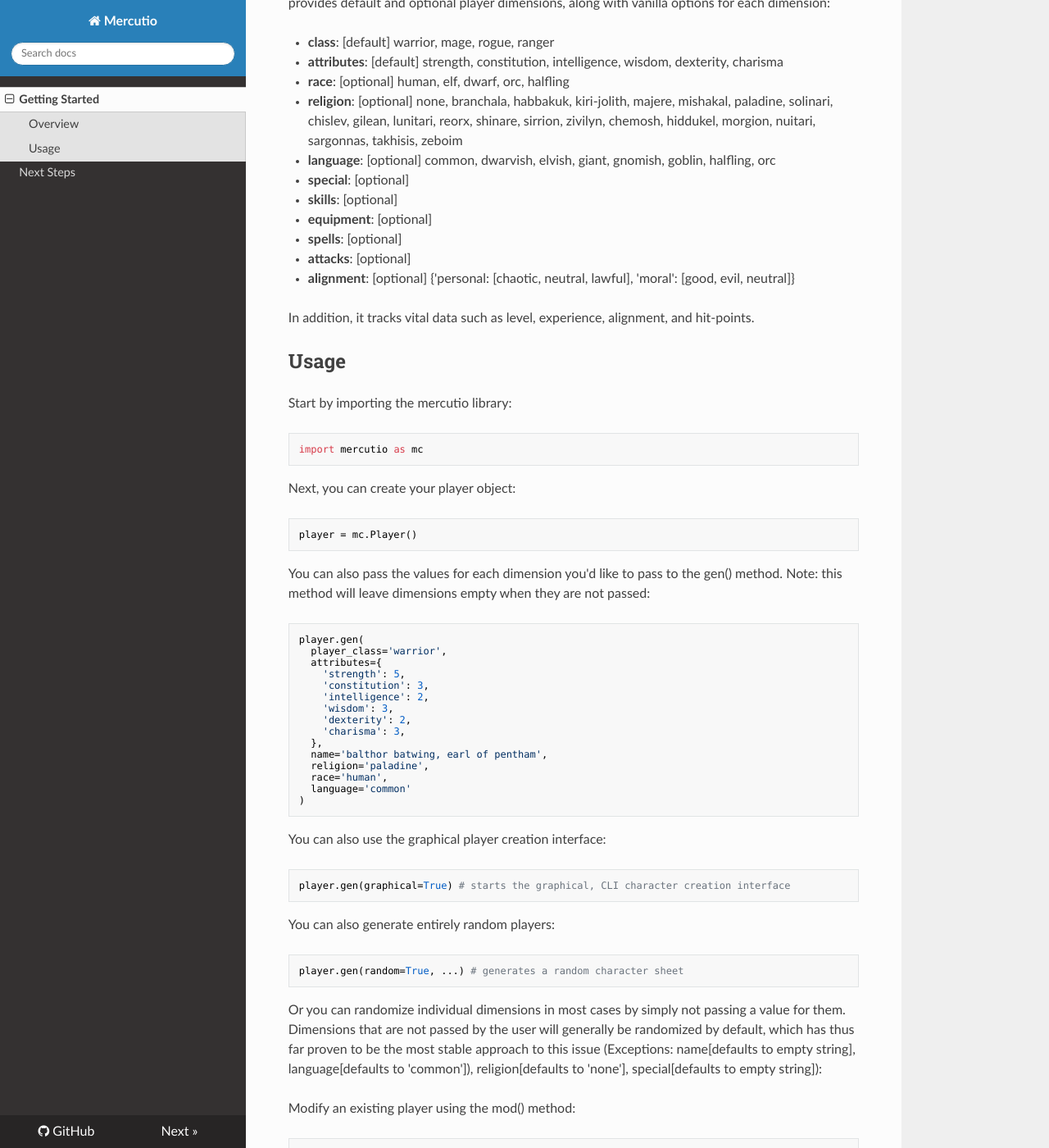
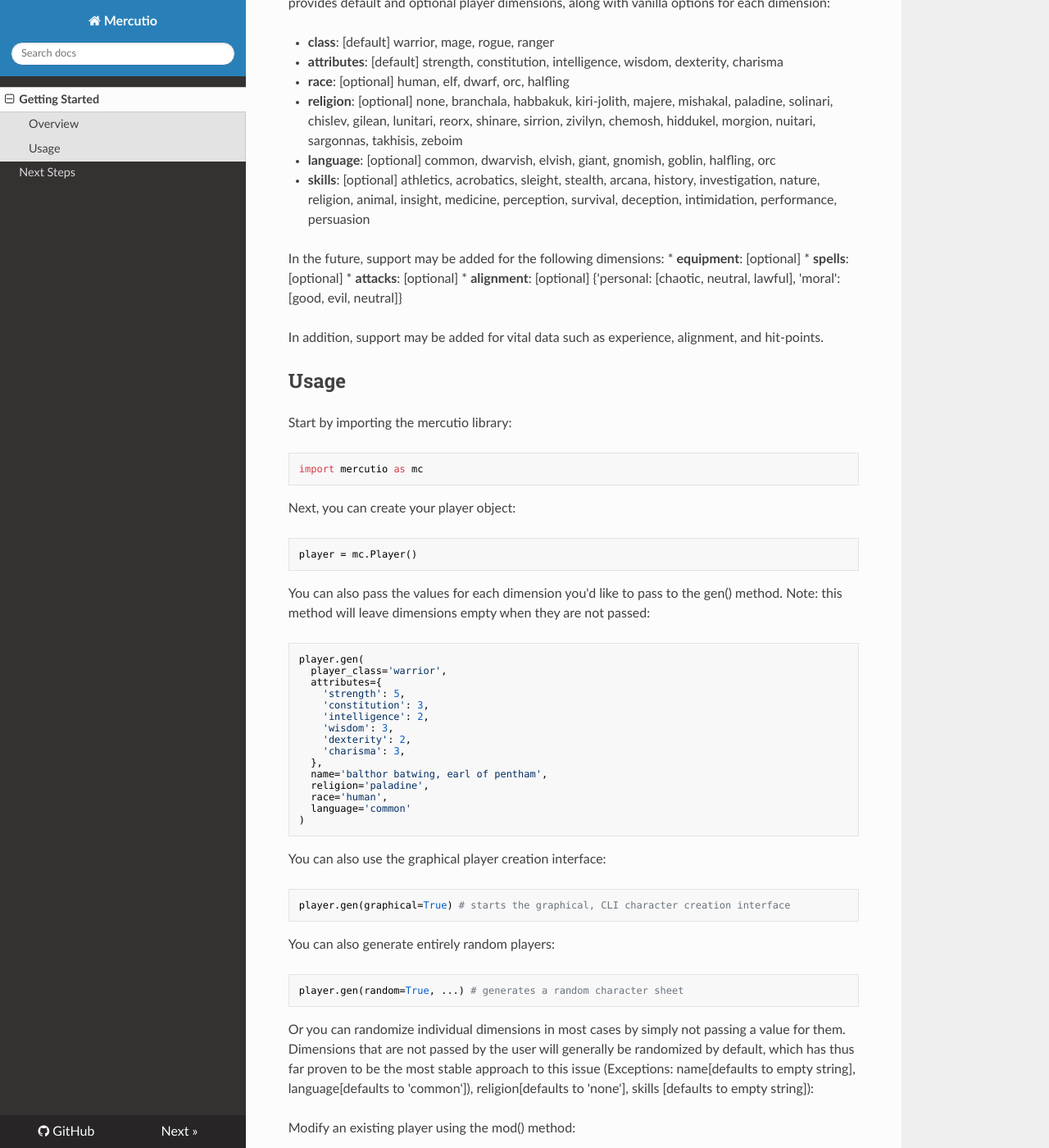
Before and after one commit to signebedi/mercutio, an MkDocs documentation site: the page built from docs/index.md, in a window 1280 px wide and 1400 px high, scrolled down 590 px. Shown: the whole window at 82% size. Built offline with MkDocs 1.6.1, drawn with Linux system fonts in a browser that asks for light colours; nearby versions of some CDN libraries.

Commit message:
updated docs

````diff
--- a/docs/index.md
+++ b/docs/index.md
@@ -16,14 +16,15 @@ Mercutio provides a straightforward, stable, and highly-customizable API for cha
 * **race**: [optional] human, elf, dwarf, orc, halfling
 * **religion**: [optional] none, branchala, habbakuk, kiri-jolith, majere, mishakal, paladine, solinari, chislev, gilean, lunitari, reorx, shinare, sirrion, zivilyn, chemosh, hiddukel, morgion, nuitari, sargonnas, takhisis, zeboim
 * **language**: [optional] common, dwarvish, elvish, giant, gnomish, goblin, halfling, orc
-* **special**: [optional]
-* **skills**: [optional]
+* **skills**: [optional] athletics, acrobatics, sleight, stealth, arcana, history, investigation, nature, religion, animal, insight, medicine, perception, survival, deception, intimidation, performance, persuasion
+
+In the future, support may be added for the following dimensions:
 * **equipment**: [optional]
 * **spells**: [optional]
 * **attacks**: [optional]
 * **alignment**: [optional] {'personal: [chaotic, neutral, lawful], 'moral': [good, evil, neutral]}
 
-In addition, it tracks vital data such as level, experience, alignment, and hit-points.
+In addition, support may be added for vital data such as experience, alignment, and hit-points.
 
 ## Usage
 
@@ -67,7 +68,7 @@ You can also generate entirely random players:
 ```python
 player.gen(random=True, ...) # generates a random character sheet
 ```
-Or you can randomize individual dimensions in most cases by simply not passing a value for them. Dimensions that are not passed by the user will generally be randomized by default, which has thus far proven to be the most stable approach to this issue (Exceptions: name[defaults to empty string], language[defaults to 'common']), religion[defaults to 'none'], special[defaults to empty string]):
+Or you can randomize individual dimensions in most cases by simply not passing a value for them. Dimensions that are not passed by the user will generally be randomized by default, which has thus far proven to be the most stable approach to this issue (Exceptions: name[defaults to empty string], language[defaults to 'common']), religion[defaults to 'none'], skills [defaults to empty string]):
 
 Modify an existing player using the mod() method:
 ```python
````
Also changed, not shown: docs/future.md (+1 -1 lines).
